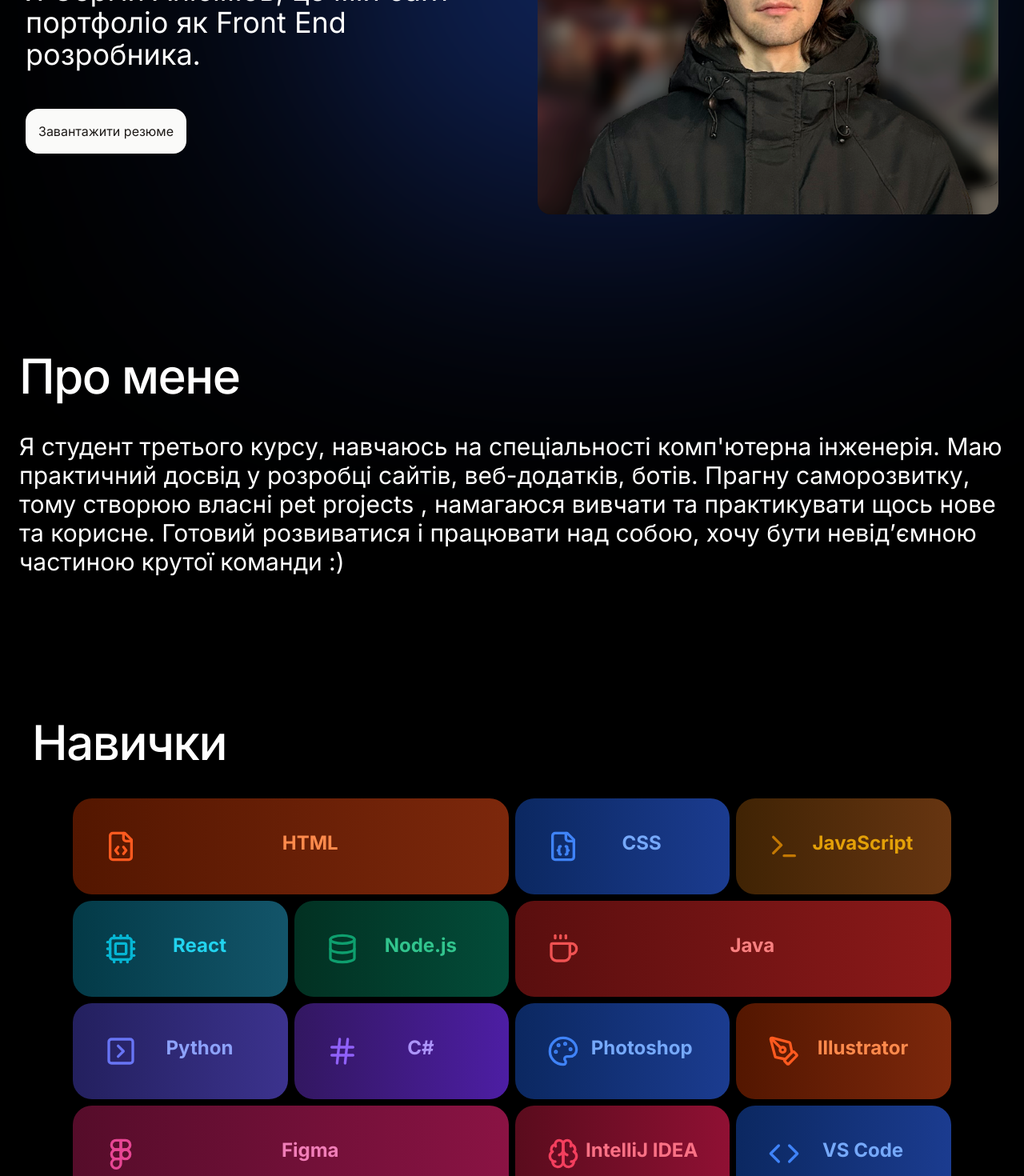
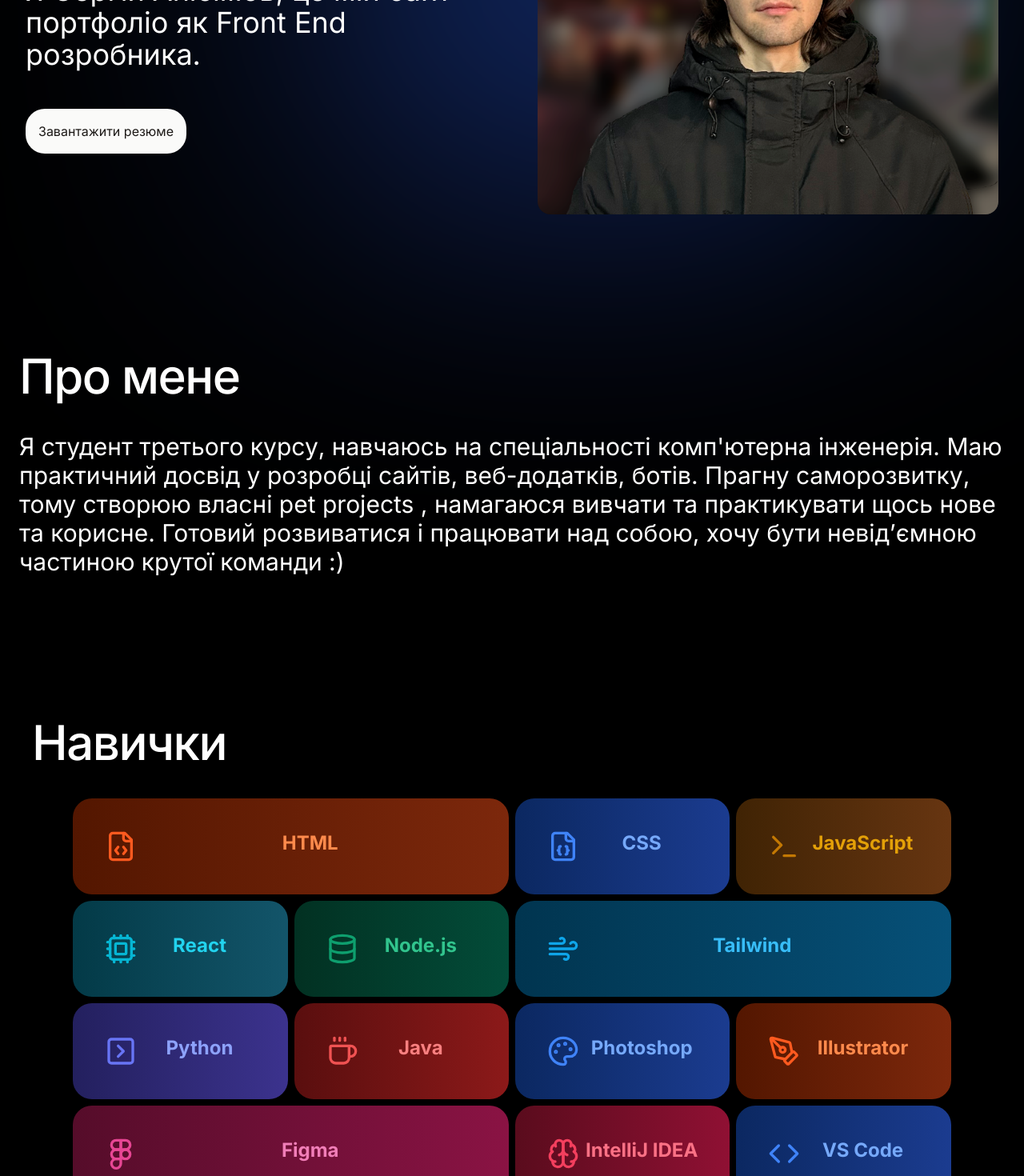
Before and after one commit to soanisimov/soanisimov-react, a React (Vite) app: page / in a window 1280 px wide. Shown: the part 400-1870 px from the top of the page at 80% size. Built offline with nearby package versions, Linux system fonts and the light colour scheme.

Commit message:
update24/12

```diff
--- a/src/components/BentoGird.jsx
+++ b/src/components/BentoGird.jsx
@@ -3,7 +3,7 @@ import { motion } from 'framer-motion';
 import {
     Code2, FileJson, Terminal, Cpu, Database, Coffee,
     CircleEqual, Hash, Palette, Figma, PenTool, Brain,
-    Code, FileCode,SquareChevronRight,
+    Code, FileCode,SquareChevronRight,Wind,
 } from 'lucide-react';
 import BentoBlock from './BentoBlock';
 
@@ -14,9 +14,9 @@ const BentoGrid = () => {
         { title: 'JavaScript', icon: Terminal, colorClass: 'yellow' },
         { title: 'React', icon: Cpu, colorClass: 'cyan' },
         { title: 'Node.js', icon: Database, colorClass: 'green' },
-        { title: 'Java', icon: Coffee, colorClass: 'red', span: true },
+        { title: 'Tailwind', icon: Wind, colorClass: 'sky', span: true },
         { title: 'Python', icon: SquareChevronRight, colorClass: 'indigo' },
-        { title: 'C#', icon: Hash, colorClass: 'purple' },
+        { title: 'Java', icon: Coffee, colorClass: 'red' },
         { title: 'Photoshop', icon: Palette, colorClass: 'blue' },
         { title: 'Illustrator', icon: PenTool, colorClass: 'orange' },
         { title: 'Figma', icon: Figma, colorClass: 'pink', span: true },
--- a/src/components/hero.jsx
+++ b/src/components/hero.jsx
@@ -44,7 +44,7 @@ const Hero = () => {
                     <motion.p className="text-xl md:text-2xl lg:text-4xl mb-4" variants={textVariants}>
                         {HERO_CONTENT.introduction}
                     </motion.p>
-                    <motion.a className="bg-stone-50 text-stone-900 p-3 lg:p-4 mt-8 inline-block rounded-2xl hover:bg-gradient-to-r from-blue-500 to-purple-500 hover:text-white transition duration-300" href={HERO_CONTENT.resumeLink} download rel="noopener noreferrer" target="_blank" variants={textVariants}>
+                    <motion.a className="bg-stone-50 text-stone-900 p-3 lg:p-4 mt-8 inline-block rounded-3xl hover:bg-gradient-to-r from-blue-600 to-purple-600 hover:text-white transition duration-300" href={HERO_CONTENT.resumeLink} download rel="noopener noreferrer" target="_blank" variants={textVariants}>
                         {HERO_CONTENT.resumeLinkText}
                     </motion.a>
                 </motion.div>
--- a/src/components/projects.jsx
+++ b/src/components/projects.jsx
@@ -103,7 +103,7 @@ const Projects = () => {
                           <div className="flex flex-col justify-between">
                               <p className="mb-4 flex-grow text-2xl">{project.description}</p>
                               <a href={project.link} target="_blank" rel="noopener noreffer"
-                                 className="flex items-center justify-center gap-1 bg-white text-stone-950 rounded-3xl py-2 px-2 w-45 text-sm  hover:bg-gradient-to-r from-blue-500 to-purple-500 hover:text-white transition-all duration-150 text-center">{project.link_icon_git} {project.link_text} </a>
+                                 className="flex items-center justify-center gap-1 bg-white text-stone-950 rounded-3xl py-2 px-2 w-45 text-sm  hover:bg-gradient-to-r from-blue-600 to-purple-600 hover:text-white transition-all duration-150 text-center">{project.link_icon_git} {project.link_text} </a>
                           </div>
                       </div>
                   </motion.div>
--- a/tailwind.config.js
+++ b/tailwind.config.js
@@ -17,11 +17,11 @@ export default {
   ],
   safelist: [
     {
-      pattern: /(bg|text|from|to)-(orange|blue|yellow|cyan|green|red|indigo|purple|pink|rose|emerald)-(100|200|300|400|500|600|700|800|900)/,
+      pattern: /(bg|text|from|to)-(sky|orange|blue|yellow|cyan|green|red|indigo|purple|pink|rose|emerald)-(100|200|300|400|500|600|700|800|900)/,
       variants: ['hover'],
     },
     {
-      pattern: /(from|to)-(orange|blue|yellow|cyan|green|red|indigo|purple|pink|rose|emerald)-(100|200|300|400|500|600|700|800|900)\/(30|50)/,
+      pattern: /(from|to)-(sky|orange|blue|yellow|cyan|green|red|indigo|purple|pink|rose|emerald)-(100|200|300|400|500|600|700|800|900)\/(30|50)/,
     },
   ],
 }
```
